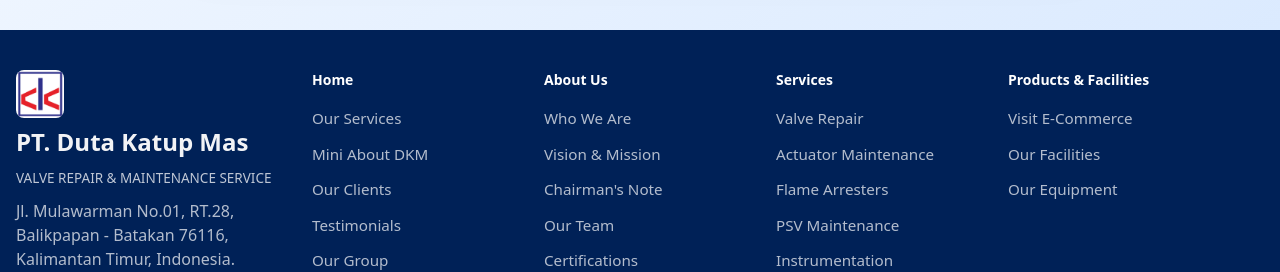
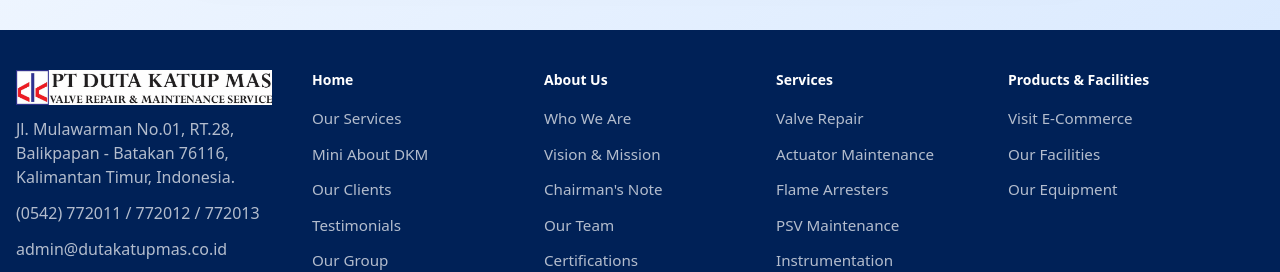
Before and after one commit to fatwaalc/KP-CompanyProfile-Duta-Katup-Mas, a Vue app: page / in a window 1280 px wide. Shown: the part 4213-4485 px from the top of the page. Built offline with nearby package versions, Linux system fonts and the light colour scheme.

Commit message:
change logo footer

```diff
--- a/src/components/common/Footer.vue
+++ b/src/components/common/Footer.vue
@@ -7,10 +7,8 @@
             @click="navigateTo('/')"
             class="inline-flex flex-col items-start gap-2 no-underline text-inherit cursor-pointer transition-all duration-300 w-fit"
           >
-            <img src="@/assets/images/logo-dkm.jpg" alt="Logo" class="w-12 h-12 object-contain rounded-lg shrink-0" />
-            <h3 class="text-2xl font-semibold text-white/95 m-0 hover:text-dkm-crimson">PT. Duta Katup Mas</h3>
+            <img src="@/assets/images/logofull-dkm.png" alt="PT. Duta Katup Mas" class="w-100 h-auto object-contain shrink-0" />
           </button>
-          <p class="text-[13.5px] font-medium tracking-normal uppercase leading-tight text-white/75 m-0 whitespace-nowrap">VALVE REPAIR &amp; MAINTENANCE SERVICE</p>
           <p class="text-base m-0 mt-1 text-white/70">Jl. Mulawarman No.01, RT.28, Balikpapan - Batakan 76116, Kalimantan Timur, Indonesia. </p>
           <p class="text-base m-0 text-white/70">(0542) 772011 / 772012 / 772013</p>
           <a href="mailto:admin@dutakatupmas.co.id" class="email-link text-base m-0 text-white/70 transition-colors duration-200 w-fit">admin@dutakatupmas.co.id</a>
```
